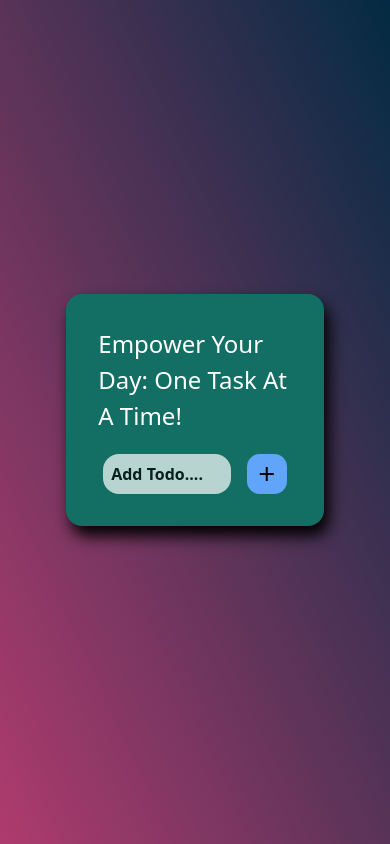
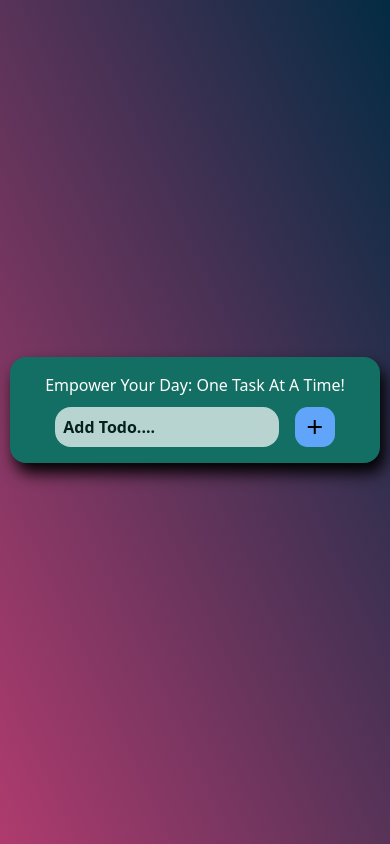
Before and after one commit to Utkarshalways/TaskTrove, a React (Vite) app: page / in a window 390 px wide. Built offline with nearby package versions, Linux system fonts and the light colour scheme.

Commit message:
media query add to App.scss

```diff
--- a/src/Style/App.scss
+++ b/src/Style/App.scss
@@ -58,3 +58,66 @@
 
     }
 }
+
+@media  screen and (max-width: 475px) {
+
+    .base{
+
+
+        .inputbox{
+
+            width: 90%;
+            padding: 1rem;
+            gap: 10px;
+
+            >p{
+
+                font-size: 1.2rem;
+            }
+
+
+        }
+
+        .todos{
+
+            width: 90%;
+            gap: 0.3rem;
+
+            }
+
+
+
+
+    }
+
+}
+
+@media screen and (max-width: 390px){
+
+.base{
+
+     .inputbox{
+
+            width: 95%;
+            padding: 1rem;
+            gap: 10px;
+
+            >p{
+                font-size: 1rem;
+            }
+
+
+        }
+
+        .todos{
+
+            width: 95%;
+            gap: 0.3rem;
+
+            }
+
+
+
+
+    }
+}
```
